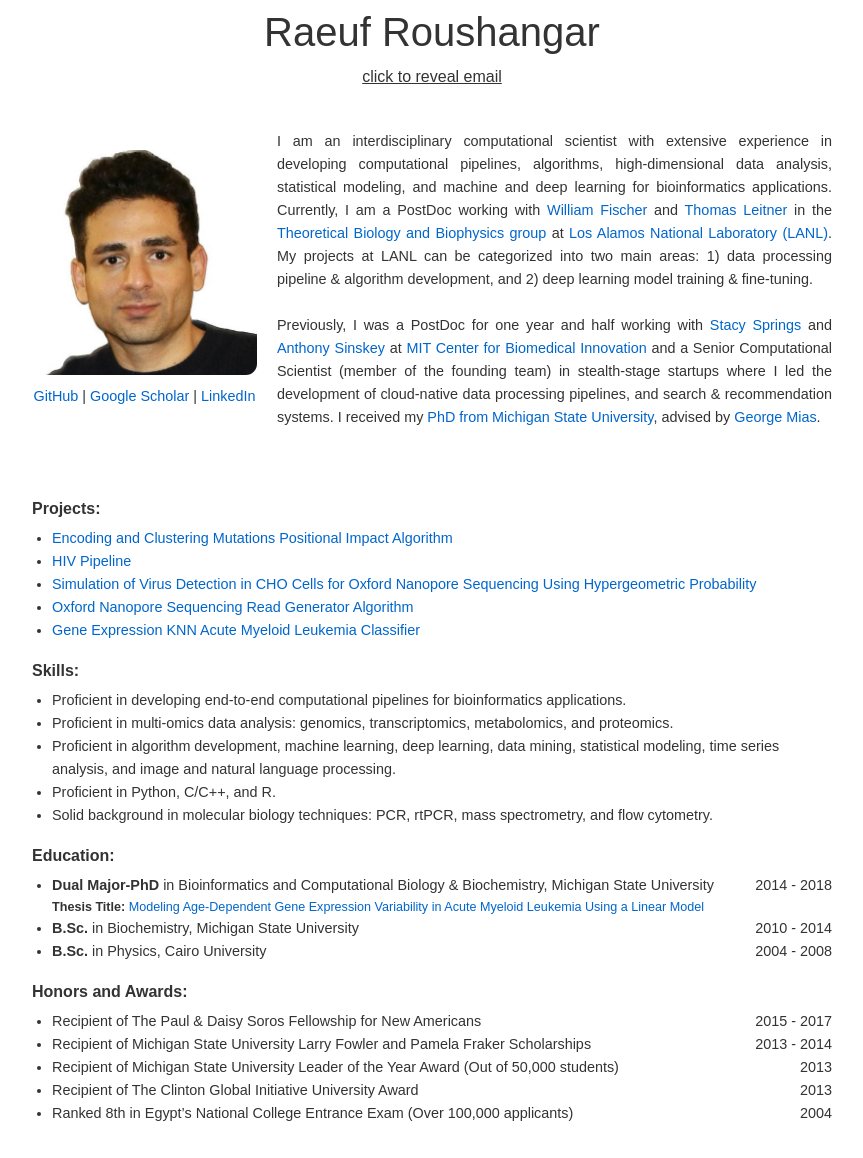
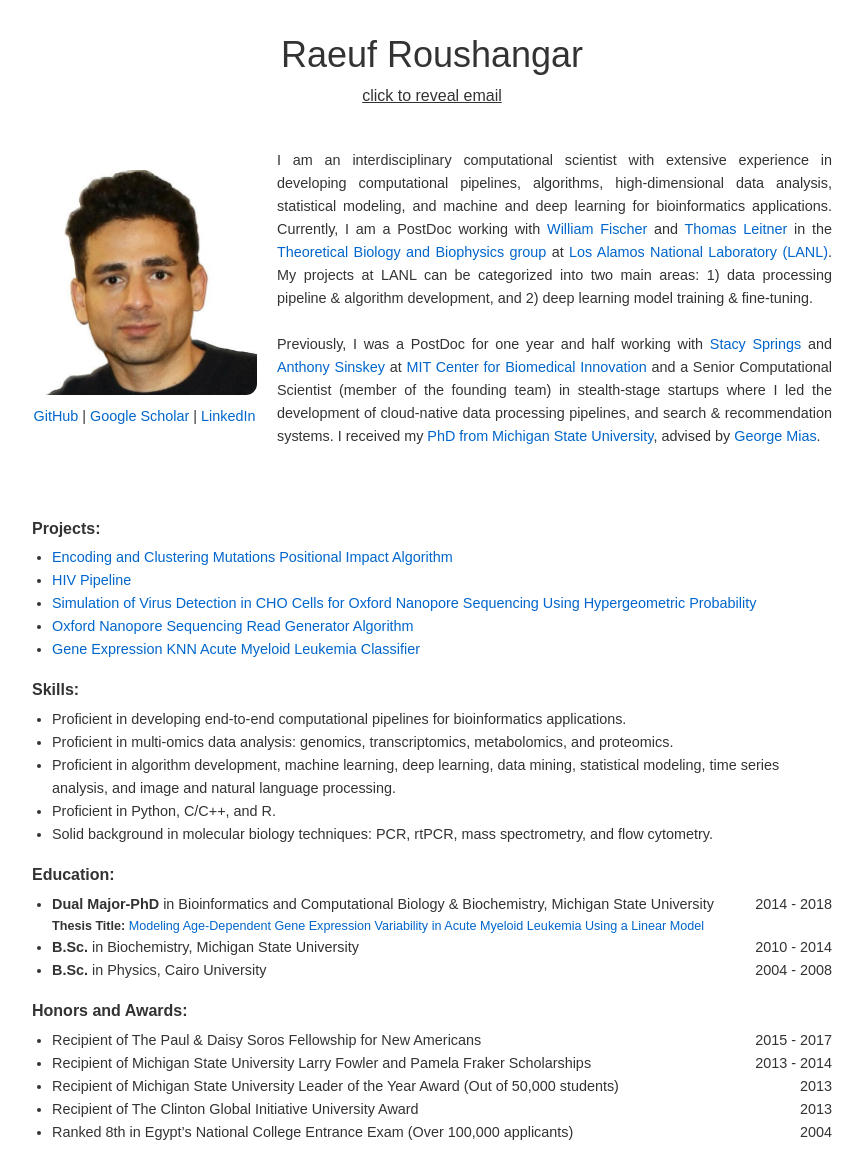
Before and after one commit to raeufroushangar/raeufroushangar.com, a Jekyll site: the page built from index.html, in a window 1280 px wide. Shown: the whole page, without its empty margins (208-1071 px from the left). Built offline with Jekyll 4.4.1, drawn with Linux system fonts in a browser that asks for light colours.

Commit message:
Updated index.html file

```diff
--- a/index.html
+++ b/index.html
@@ -9,7 +9,9 @@ title: Home
 </style>
 
 <div style="text-align: center; margin-bottom: 40px;">
-  <div style="font-size: 2.5em;">Raeuf Roushangar</div>
+  <br>
+
+  <div style="font-size: 2.25em;">Raeuf Roushangar</div>
   <div><span id="email-link" style="cursor: pointer; text-decoration: underline;">click to reveal email</span></div>
 </div>
 
```
